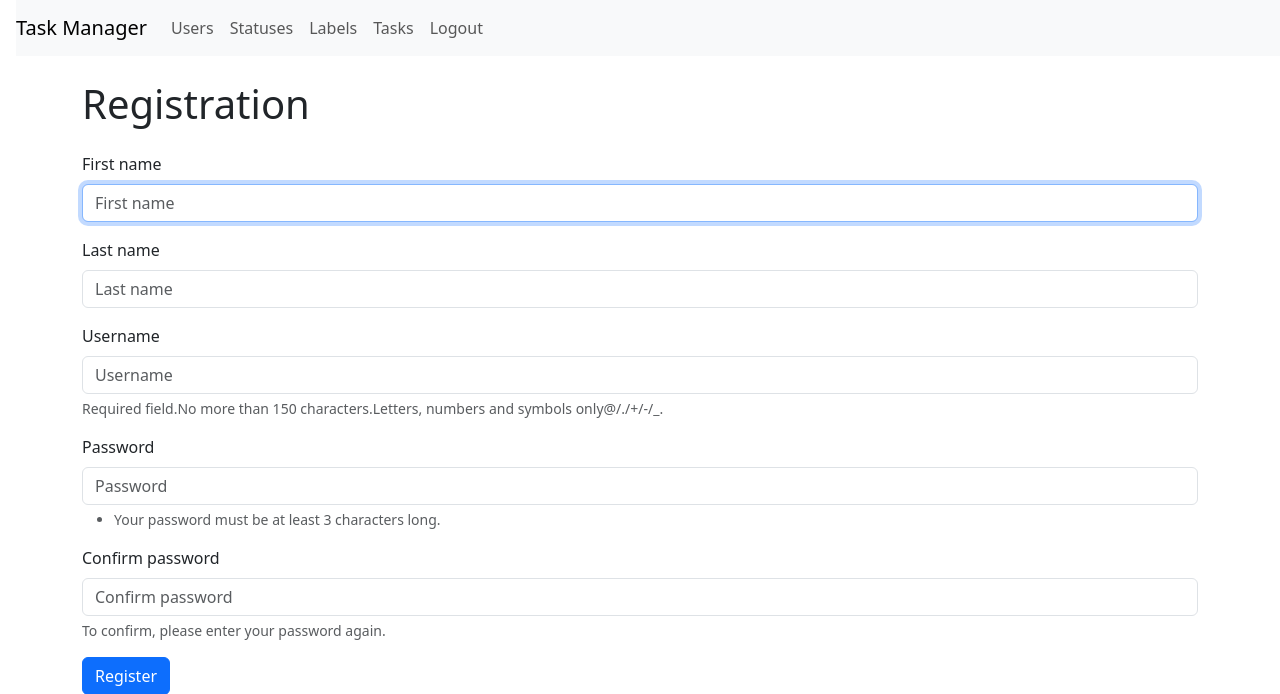
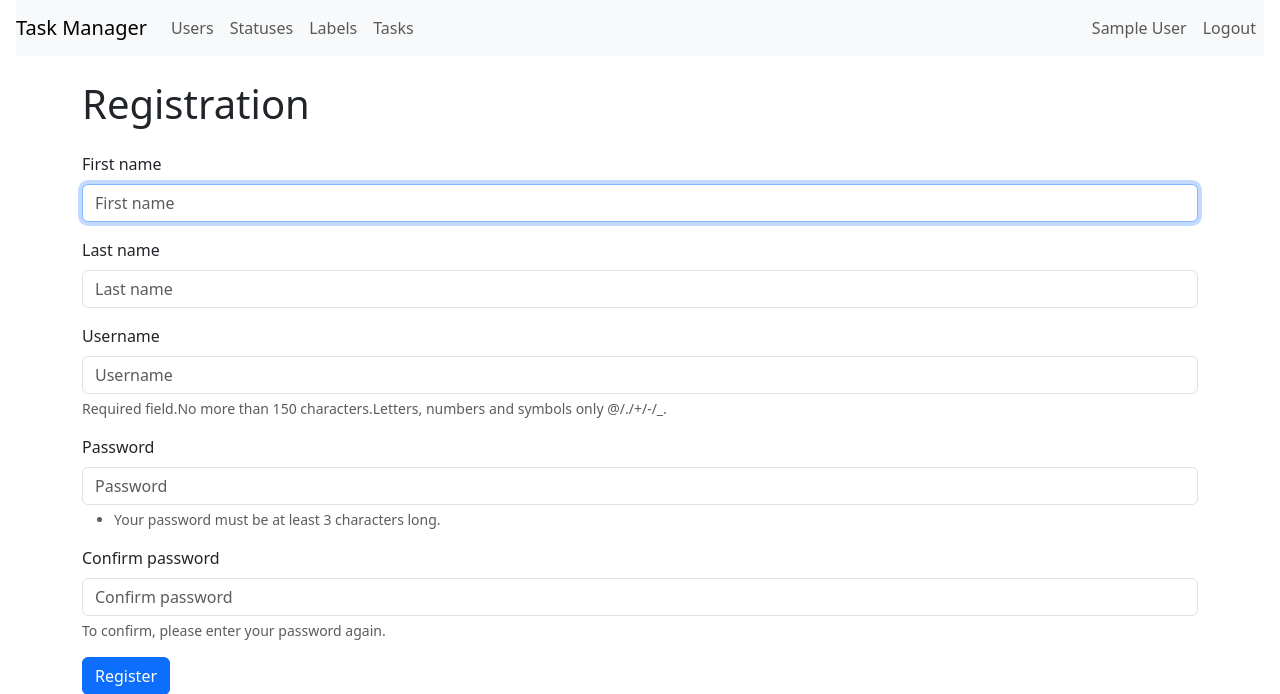
Before and after one commit to webAmoeba/task-manager, a Django app: page /users/create/ in a window 1280 px wide. Shown: the top 694 px of the page. Run offline with Django 5.2, Linux system fonts and the light colour scheme; the visitor is signed in with stand-in values (Sample User, id 1).

Commit message:
feat: add user update functionality and modify user form template

```diff
--- /dev/null
+++ b/task_manager/apps/users/forms.py
@@ -0,0 +1,31 @@
+from django import forms
+from django.contrib.auth.models import User
+from django.utils.translation import gettext_lazy as _
+from django.contrib.auth.forms import UserCreationForm
+
+
+class CustomUserCreationForm(UserCreationForm):
+    first_name = forms.CharField(max_length=150, required=True, label=_("First name"))
+    last_name = forms.CharField(max_length=150, required=True, label=_("Last name"))
+
+    class Meta:
+        model = User
+        fields = ("first_name", "last_name", "username", "password1", "password2")
+
+    def save(self, commit=True):
+        user = super().save(commit=False)
+        user.first_name = self.cleaned_data["first_name"]
+        user.last_name = self.cleaned_data["last_name"]
+        if commit:
+            user.save()
+        return user
+
+
+class CustomUserChangeForm(forms.ModelForm):
+    first_name = forms.CharField(required=True, label=_("First name"))
+    last_name = forms.CharField(required=True, label=_("Last name"))
+    username = forms.CharField(required=True, label=_("Username"))
+
+    class Meta:
+        model = User
+        fields = ["first_name", "last_name", "username"]
--- a/task_manager/apps/users/templates/users/user_form.html
+++ b/task_manager/apps/users/templates/users/user_form.html
@@ -2,27 +2,49 @@
 {% load i18n %}
 
 {% block content %}
-  <h1 class="my-4">{% trans 'Registration' %}</h1>
+  <h1 class="my-4">
+    {% if is_create_view %}
+      {% trans 'Registration' %}
+    {% else %}
+      {% trans 'Update user' %}
+    {% endif %}
+  </h1>
+
+  {% if form.errors %}
+    <div class="alert alert-danger">
+      <ul>
+        {% for field in form %}
+          {% for error in field.errors %}
+            <li>{{ error }}</li>
+          {% endfor %}
+        {% endfor %}
+        {% for error in form.non_field_errors %}
+          <li>{{ error }}</li>
+        {% endfor %}
+      </ul>
+    </div>
+  {% endif %}
+
   <form method="post">
     {% csrf_token %}
     <div class="mb-3">
-      <label class="form-label" for="id_first_name">{% trans 'First name' %}</label><input type="text" name="first_name" maxlength="150" class="form-control" placeholder="{% trans 'First name' %}" required id="id_first_name" autofocus/>
+      <label class="form-label" for="id_first_name">{% trans 'First name' %}</label><input type="text" name="first_name" maxlength="150" class="form-control" placeholder="{% trans 'First name' %}" required id="id_first_name" autofocus value="{{ form.first_name.value|default_if_none:'' }}" />
     </div>
     <div class="mb-3">
-      <label class="form-label" for="id_last_name">{% trans 'Last name' %}</label><input type="text" name="last_name" maxlength="150" class="form-control" placeholder="{% trans 'Last name' %}" required id="id_last_name" />
+      <label class="form-label" for="id_last_name">{% trans 'Last name' %}</label><input type="text" name="last_name" maxlength="150" class="form-control" placeholder="{% trans 'Last name' %}" required id="id_last_name" value="{{ form.last_name.value|default_if_none:'' }}" />
     </div>
     <div class="mb-3">
-      <label class="form-label" for="id_username">{% trans 'Username' %}</label><input type="text" name="username" maxlength="150" class="form-control" placeholder="{% trans 'Username' %}" required aria-describedby="id_username_helptext" id="id_username" />
+      <label class="form-label" for="id_username">{% trans 'Username' %}</label><input type="text" name="username" maxlength="150" class="form-control" placeholder="{% trans 'Username' %}" required aria-describedby="id_username_helptext" id="id_username" value="{{ form.username.value|default_if_none:'' }}" />
       <div class="form-text">
-        {% comment %} <div class="form-text">Обязательное поле. Не более 150 символов. Только буквы, цифры и символы @/./+/-/_.</div> {% endcomment %}
-        {% trans 'Required field.No more than 150 characters.Letters, numbers and symbols only' %}@/./+/-/_.
+        {% trans 'Required field.No more than 150 characters.Letters, numbers and symbols only ' %}@/./+/-/_.
       </div>
     </div>
+
+    {% if is_create_view %}
       <div class="mb-3">
         <label class="form-label" for="id_password1">{% trans 'Password' %}</label><input type="password" name="password1" autocomplete="new-password" class="form-control" placeholder="{% trans 'Password' %}" aria-describedby="id_password1_helptext" id="id_password1" />
         <div class="form-text">
           <ul>
-          {% comment %} <li>Ваш пароль должен содержать как минимум 3 символа.</li> {% endcomment %}
             <li>
               {% trans 'Your password must be at least 3 characters long.' %}
             </li>
@@ -30,13 +52,17 @@
         </div>
       </div>
       <div class="mb-3">
-      {% comment %}Подтверждение пароля{% endcomment %}
         <label class="form-label" for="id_password2">{% trans 'Confirm password' %}</label><input type="password" name="password2" autocomplete="new-password" class="form-control" placeholder="{% trans 'Confirm password' %}" aria-describedby="id_password2_helptext" id="id_password2" />
-      {% comment %} <div class="form-text">Для подтверждения введите, пожалуйста, пароль ещё раз.</div> {% endcomment %}
         <div class="form-text">
           {% trans 'To confirm, please enter your password again.' %}
         </div>
       </div>
+    {% endif %}
+
+    {% if is_create_view %}
       <input class="btn btn-primary" type="submit" value="{% trans 'Register' %}" />
+    {% else %}
+      <input class="btn btn-primary" type="submit" value="{% trans 'Update' %}" />
+    {% endif %}
   </form>
 {% endblock %}
--- a/task_manager/apps/users/urls.py
+++ b/task_manager/apps/users/urls.py
@@ -1,8 +1,9 @@
 from django.urls import path
 
-from task_manager.apps.users.views import UserCreateView, UserListView
+from task_manager.apps.users.views import UserCreateView, UserListView, UserUpdateView
 
 urlpatterns = [
     path("", UserListView.as_view(), name="user_list"),
     path("create/", UserCreateView.as_view(), name="user_create"),
+    path("<int:pk>/update/", UserUpdateView.as_view(), name="user_update"),
 ]
--- a/task_manager/apps/users/views.py
+++ b/task_manager/apps/users/views.py
@@ -1,10 +1,12 @@
 from django.contrib import messages
-from django.contrib.auth.forms import UserCreationForm
 from django.contrib.auth.models import User
 from django.urls import reverse_lazy
 from django.utils.translation import gettext as _
 from django.views.generic import ListView
-from django.views.generic.edit import CreateView
+from django.views.generic.edit import CreateView, UpdateView
+from django.contrib.auth.mixins import LoginRequiredMixin
+from django.core.exceptions import PermissionDenied
+from task_manager.apps.users.forms import CustomUserChangeForm, CustomUserCreationForm
 
 
 class UserListView(ListView):
@@ -23,7 +25,7 @@ class UserListView(ListView):
 
 
 class UserCreateView(CreateView):
-    form_class = UserCreationForm
+    form_class = CustomUserCreationForm
     template_name = "users/user_form.html"
     success_url = reverse_lazy("login")
 
@@ -35,4 +37,28 @@ class UserCreateView(CreateView):
     def get_context_data(self, **kwargs):
         context = super().get_context_data(**kwargs)
         context["page_title"] = _("Registration")
+        context["is_create_view"] = True
         return context
+
+
+class UserUpdateView(LoginRequiredMixin, UpdateView):
+    model = User
+    form_class = CustomUserChangeForm
+    template_name = "users/user_form.html"
+    success_url = reverse_lazy("user_list")
+
+    def get_object(self, queryset=None):
+        user = super().get_object(queryset)
+        if self.request.user != user:
+            raise PermissionDenied
+        return user
+
+    def form_valid(self, form):
+        messages.success(self.request, _("User successfully updated"))
+        return super().form_valid(form)
+
+    def get_context_data(self, **kwargs):
+        context = super().get_context_data(**kwargs)
+        context["page_title"] = _("Update user")
+        context["is_create_view"] = False
+        return context
--- a/task_manager/templates/base.html
+++ b/task_manager/templates/base.html
@@ -10,10 +10,10 @@
   </head>
   <body class="d-flex flex-column min-vh-100">
     <header>
-      <nav class="navbar navbar-expand-lg navbar-light bg-light ms-3">
+      <nav class="navbar navbar-expand-lg navbar-light bg-light ms-3 me-3">
         <a class="navbar-brand" href="/">{% trans 'Task Manager' %}</a>
         <div class="collapse navbar-collapse" id="navbarToggleExternalContent">
-          <ul class="navbar-nav mr-auto">
+          <ul class="navbar-nav me-auto">
             <li class="nav-item">
               <a class="nav-link" href="{% url 'user_list' %}">{% trans 'Users' %}</a>
             </li>
@@ -30,9 +30,13 @@
               </li>
             {% endif %}
           </ul>
-          <ul class="navbar-nav">
+
+          <ul class="navbar-nav ms-auto">
             {% if request.user.is_authenticated %}
-              <li>
+              <li class="nav-item">
+                <span class="nav-link">{{ request.user.get_full_name|default:request.user.username }}</span>
+              </li>
+              <li class="nav-item">
                 <form action="{% url 'logout' %}" method="post">
                   {% csrf_token %}
                   <button type="submit" class="btn nav-link">{% trans 'Logout' %}</button>
@@ -40,7 +44,7 @@
               </li>
             {% else %}
               <li class="nav-item">
-                <a class="nav-link" href="/login/">{% trans 'Login' %}</a>
+                <a class="nav-link" href="{% url 'login'%}">{% trans 'Login' %}</a>
               </li>
               <li class="nav-item">
                 <a class="nav-link" href="{% url 'user_create' %}">{% trans 'Sign up' %}</a>
```
Also changed, not shown: task_manager/apps/users/templates/users/user_list.html (+10 -0 lines), locale/ru/LC_MESSAGES/django.po, 1 other file. Lines whose indentation alone changed are shown as unchanged.
